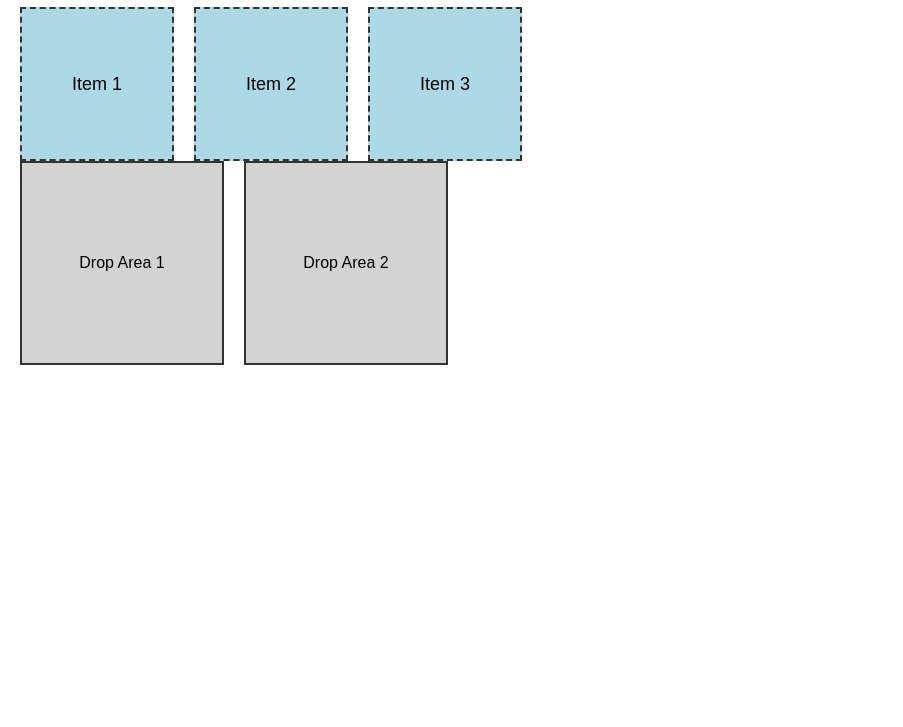
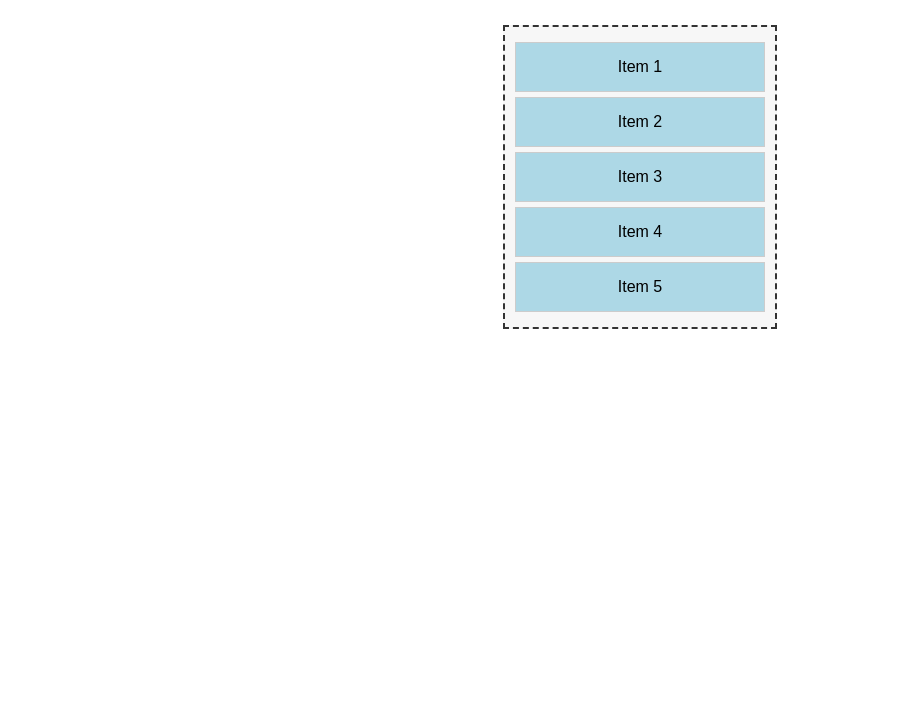
Before and after one commit to zav3n/Factorio-testing, a plain HTML site: page index.html in a window 1280 px wide. Shown: the part 73-800 px from the top of the page, without its empty margins (0-903 px from the left). Drawn offline with nearby package versions, Linux system fonts and the light colour scheme.

Commit message:
Update index.html

```diff
--- a/index.html
+++ b/index.html
@@ -3,82 +3,77 @@
 <head>
   <meta charset="UTF-8">
   <meta name="viewport" content="width=device-width, initial-scale=1.0">
-  <title>Drag and Drop Interface</title>
+  <title>SortableJS Drag and Drop Example</title>
   <style>
     body {
       font-family: Arial, sans-serif;
       margin: 20px;
     }
 
+    h1 {
+      text-align: center;
+    }
+
     .container {
       display: flex;
       gap: 20px;
+      justify-content: center;
+      margin-top: 40px;
     }
 
-    .drag-box {
-      width: 150px;
-      height: 150px;
-      background-color: lightblue;
+    .sortable-list {
+      list-style-type: none;
+      margin: 0;
+      padding: 0;
+      width: 250px;
       border: 2px dashed #333;
-      text-align: center;
-      line-height: 150px;
-      font-size: 18px;
-      cursor: pointer;
-      user-select: none;
+      padding: 10px;
+      background-color: #f7f7f7;
     }
 
-    .drop-area {
-      width: 200px;
-      height: 200px;
-      background-color: lightgray;
-      border: 2px solid #333;
-      display: flex;
-      justify-content: center;
-      align-items: center;
+    .sortable-item {
+      background-color: lightblue;
+      border: 1px solid #ccc;
+      padding: 15px;
+      margin: 5px 0;
+      cursor: grab;
+      text-align: center;
     }
 
-    .over {
-      background-color: lightgreen;
+    .sortable-item:active {
+      cursor: grabbing;
+    }
+
+    .sortable-item:focus {
+      outline: none;
     }
   </style>
 </head>
 <body>
 
-  <h1>Drag and Drop Example</h1>
+  <h1>Sortable List with SortableJS</h1>
+
   <div class="container">
-    <!-- Draggable Items -->
-    <div id="drag1" class="drag-box" draggable="true" ondragstart="drag(event)">Item 1</div>
-    <div id="drag2" class="drag-box" draggable="true" ondragstart="drag(event)">Item 2</div>
-    <div id="drag3" class="drag-box" draggable="true" ondragstart="drag(event)">Item 3</div>
+    <!-- List of items that are draggable -->
+    <ul id="sortable1" class="sortable-list">
+      <li class="sortable-item" data-id="1">Item 1</li>
+      <li class="sortable-item" data-id="2">Item 2</li>
+      <li class="sortable-item" data-id="3">Item 3</li>
+      <li class="sortable-item" data-id="4">Item 4</li>
+      <li class="sortable-item" data-id="5">Item 5</li>
+    </ul>
   </div>
 
-  <div class="container">
-    <!-- Drop Areas -->
-    <div id="drop1" class="drop-area" ondrop="drop(event)" ondragover="allowDrop(event)">
-      Drop Area 1
-    </div>
-    <div id="drop2" class="drop-area" ondrop="drop(event)" ondragover="allowDrop(event)">
-      Drop Area 2
-    </div>
-  </div>
+  <!-- Include SortableJS from CDN -->
+  <script src="https://cdnjs.cloudflare.com/ajax/libs/Sortable/1.14.0/Sortable.min.js"></script>
 
   <script>
-    function allowDrop(event) {
-      event.preventDefault();
-      event.target.classList.add('over');
-    }
-
-    function drag(event) {
-      event.dataTransfer.setData("text", event.target.id);
-    }
-
-    function drop(event) {
-      event.preventDefault();
-      event.target.classList.remove('over');
-      var data = event.dataTransfer.getData("text");
-      var draggedElement = document.getElementById(data);
-      event.target.appendChild(draggedElement);
-    }
+    // Initialize the sortable list
+    new Sortable(document.getElementById('sortable1'), {
+      animation: 150, // Adds smooth transition when dragging items
+      ghostClass: 'sortable-ghost', // Class for the item while dragging
+      dragClass: 'sortable-drag', // Class for the item being dragged
+    });
   </script>
 
 </body>
```
